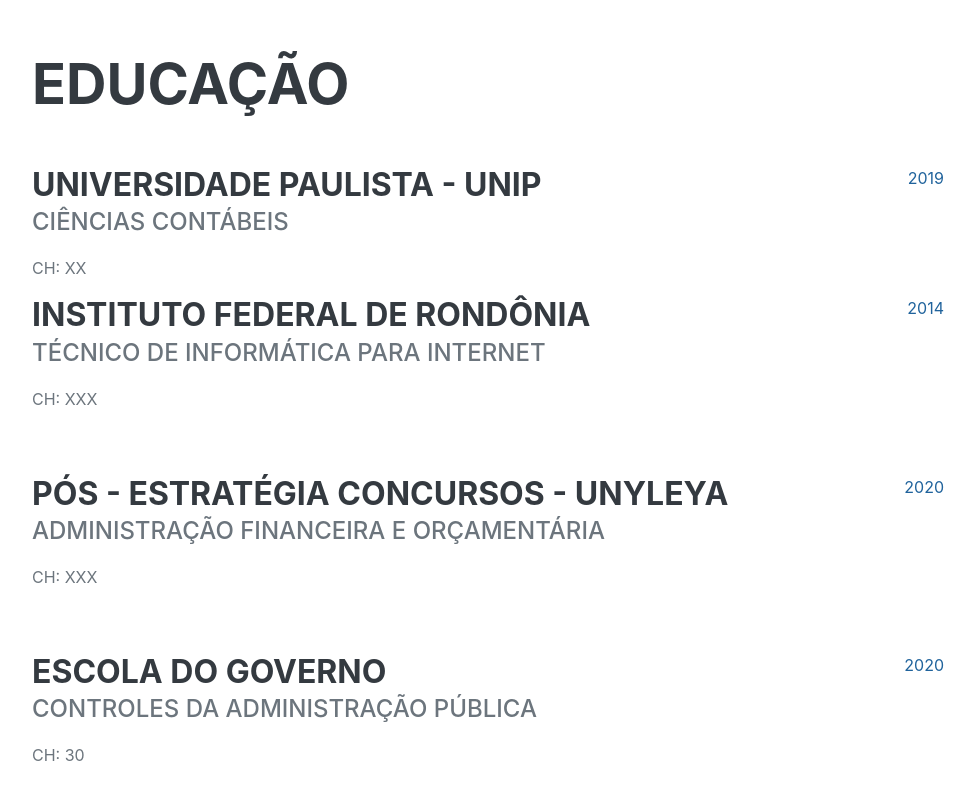
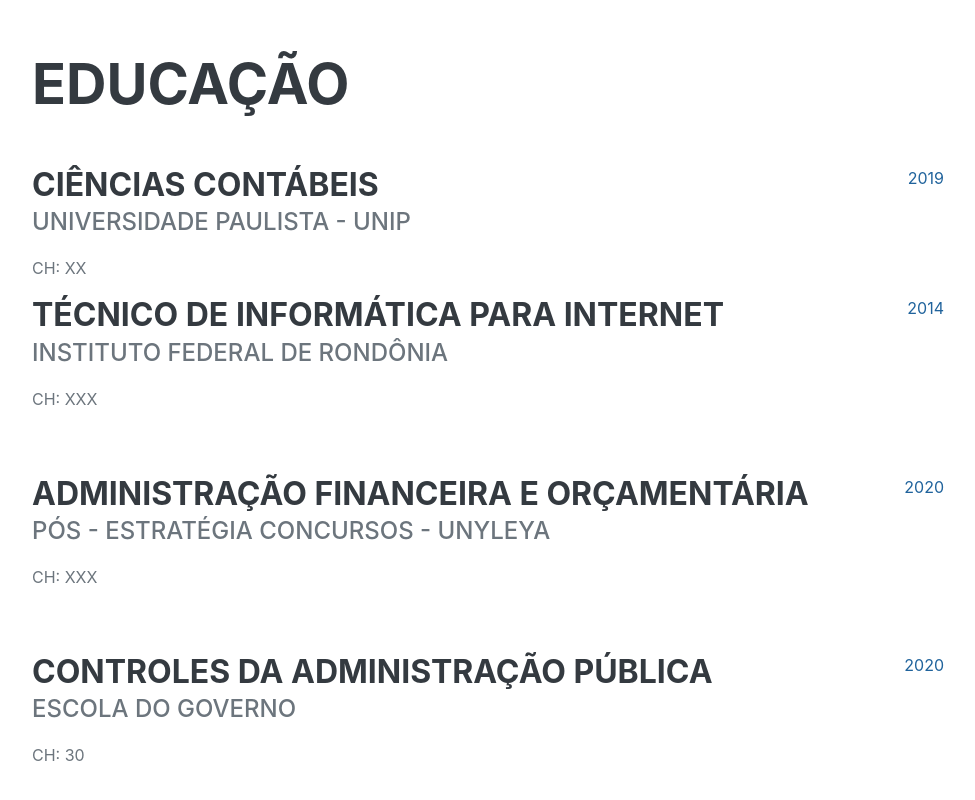
Before and after one commit to brayan-mesquita/brayan-mesquita.github.io, a plain HTML site: page index.html in a window 1280 px wide. Shown: the part 1231-2031 px from the top of the page, without its empty margins (288-1263 px from the left). Drawn offline with nearby package versions, Linux system fonts and the light colour scheme; a web font is replaced by a local one.

Commit message:
atualizaçao de cursos

```diff
--- a/index.html
+++ b/index.html
@@ -76,32 +76,32 @@
                     <h2 class="mb-5">Educação</h2>
                     <div class="d-flex flex-column flex-md-row justify-content-between">
                         <div class="flex-grow-1">
-                            <h3 class="mb-0">Universidade Paulista - UNIP</h3>
-                            <div class="subheading mb-3">Ciências Contábeis</div>
+                            <h3 class="mb-0">Ciências Contábeis</h3>
+                            <div class="subheading mb-3">Universidade Paulista - UNIP</div>
                             <p>CH: XX</p>
                         </div>
                         <div class="flex-shrink-0"><span class="text-primary">2019</span></div>
                     </div>
                     <div class="d-flex flex-column flex-md-row justify-content-between mb-5">
                         <div class="flex-grow-1">
-                            <h3 class="mb-0">Instituto Federal de Rondônia</h3>
-                            <div class="subheading mb-3">Técnico de Informática para Internet</div>
+                            <h3 class="mb-0">Técnico de Informática para Internet</h3>
+                            <div class="subheading mb-3">Instituto Federal de Rondônia</div>
                             <p>CH: XXX</p>
                         </div>
                         <div class="flex-shrink-0"><span class="text-primary">2014</span></div>
                     </div>
                     <div class="d-flex flex-column flex-md-row justify-content-between mb-5">
                         <div class="flex-grow-1">
-                            <h3 class="mb-0">PÓS - Estratégia Concursos - Unyleya</h3>
-                            <div class="subheading mb-3">Administração Financeira e Orçamentária</div>
+                            <h3 class="mb-0">Administração Financeira e Orçamentária</h3>
+                            <div class="subheading mb-3">PÓS - Estratégia Concursos - Unyleya</div>
                             <p>CH: XXX</p>
                         </div>
                         <div class="flex-shrink-0"><span class="text-primary">2020</span></div>
                     </div>
                     <div class="d-flex flex-column flex-md-row justify-content-between mb-5">
                         <div class="flex-grow-1">
-                            <h3 class="mb-0">Escola do Governo</h3>
-                            <div class="subheading mb-3">Controles da Administração Pública</div>
+                            <h3 class="mb-0">Controles da Administração Pública</h3>
+                            <div class="subheading mb-3">Escola do Governo</div>
                             <p>CH: 30</p>
                         </div>
                         <div class="flex-shrink-0"><span class="text-primary">2020</span></div>
```
